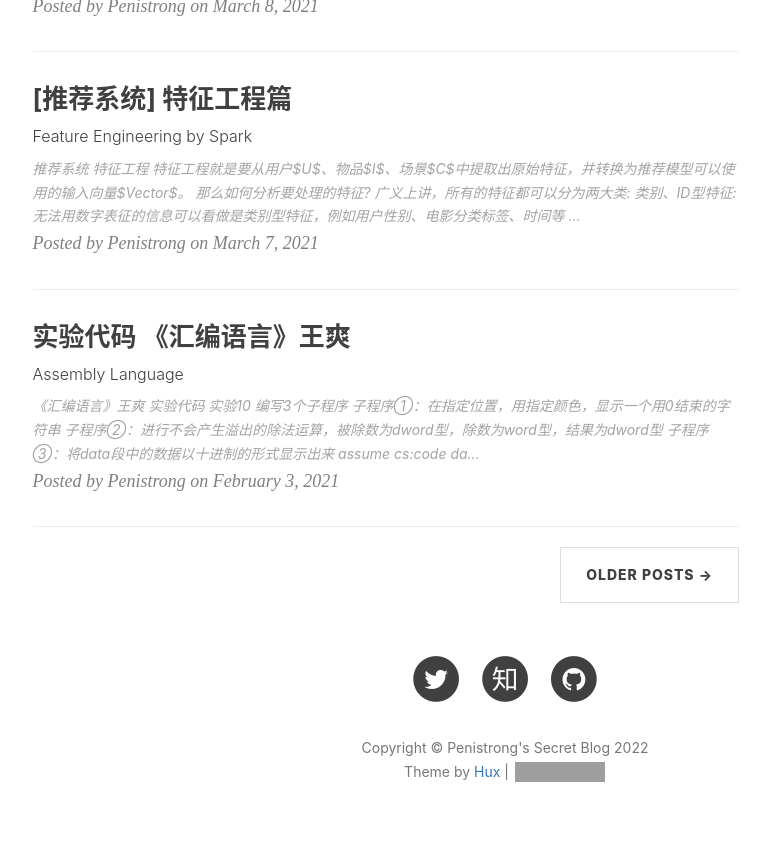
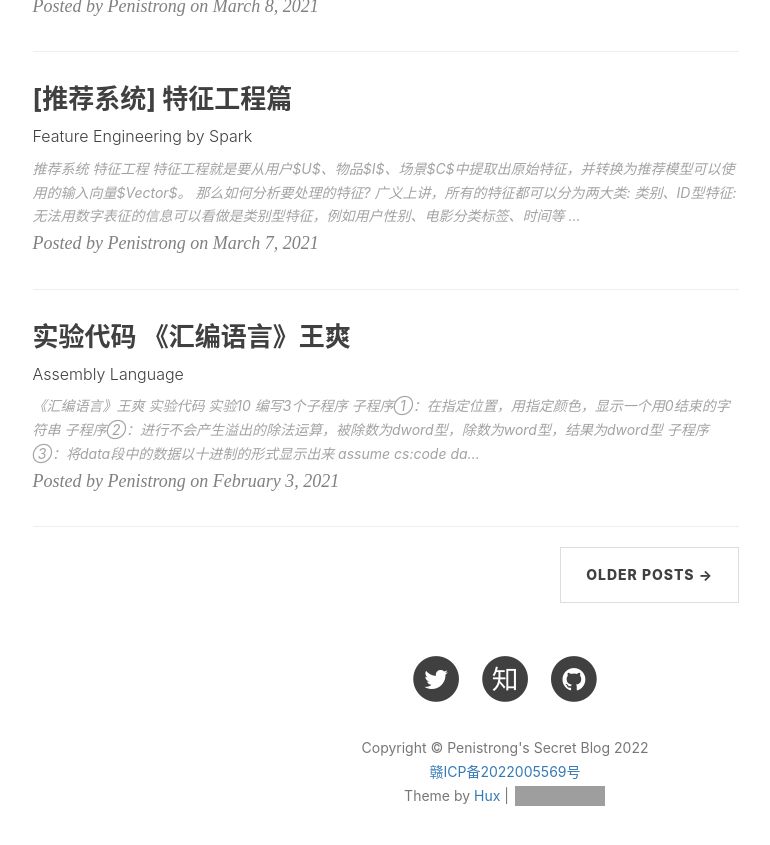
Before and after one commit to Penistrong/penistrong.github.io, a Jekyll site: the page built from index.html, in a window 1280 px wide and 900 px high, scrolled down 2527 px. Shown: the top 845 px of the window, without its empty margins (135-905 px from the left). Built offline with Jekyll 4.4.1, drawn with Linux system fonts in a browser that asks for light colours; nearby versions of some CDN libraries; the list of posts is cut into pages by our own code; comment, search, counter and statistics services are not loaded; grey boxes are pictures that could not be loaded.

Commit message:
[ADD]博客footer部分添加ICP备案信息

```diff
--- a/_includes/footer.html
+++ b/_includes/footer.html
@@ -7,6 +7,8 @@
                 {% include sns-links.html center=true %}
                 <p class="copyright text-muted">
                     Copyright &copy; {{ site.title }} {{ site.time | date: '%Y' }}
+                    <br>
+                    <a href="https://beian.miit.gov.cn/" target="_blank">赣ICP备2022005569号</a>
                     <br>
                     Theme by <a href="http://huangxuan.me">Hux</a> |
                     <iframe
```
